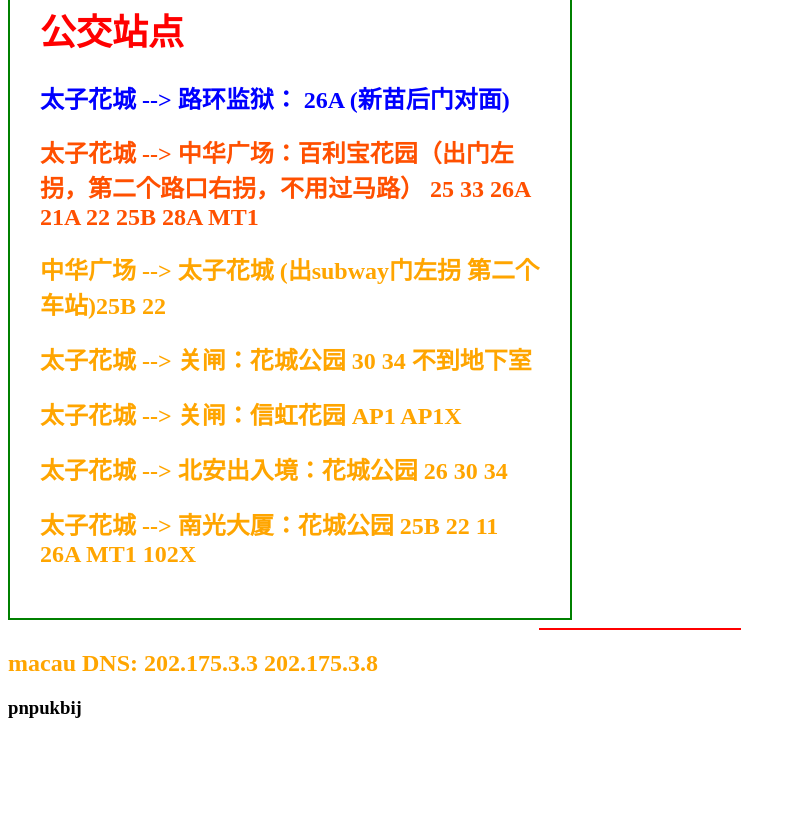
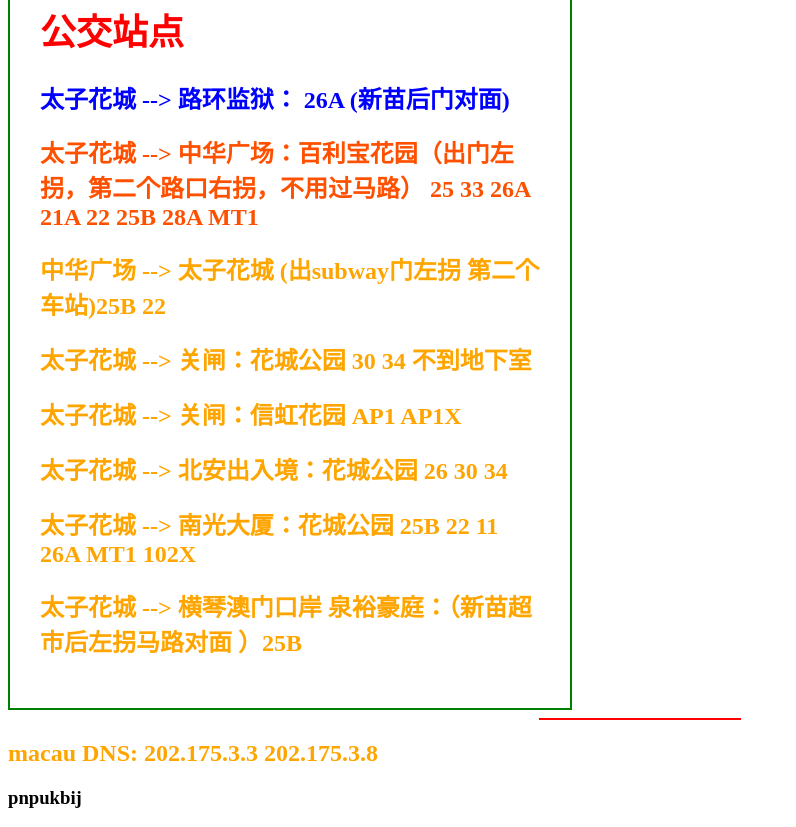
Before and after one commit to alantop0720/alantop0720.github.io, a plain HTML site: page aomen.html in a window 1280 px wide. Shown: the part 1240-2067 px from the top of the page, without its empty margins (0-796 px from the left). Before the commit the page ends 1977 px from the top, so only its background shows below. Drawn offline with Linux system fonts and the light colour scheme.

Commit message:
add transportation

```diff
--- a/aomen.html
+++ b/aomen.html
@@ -114,6 +114,7 @@
 <h2>太子花城 --> 关闸：信虹花园 AP1 AP1X</h2>
 <h2>太子花城 --> 北安出入境：花城公园 26 30 34</h2>
 <h2>太子花城 --> 南光大厦：花城公园 25B 22 11 26A MT1 102X</h2>
+<h2>太子花城 --> 横琴澳门口岸 泉裕豪庭：（新苗超市后左拐马路对面 ）25B </h2>
 </div>
 
 <hr width="200" color="red" font-weight="700" />
```
